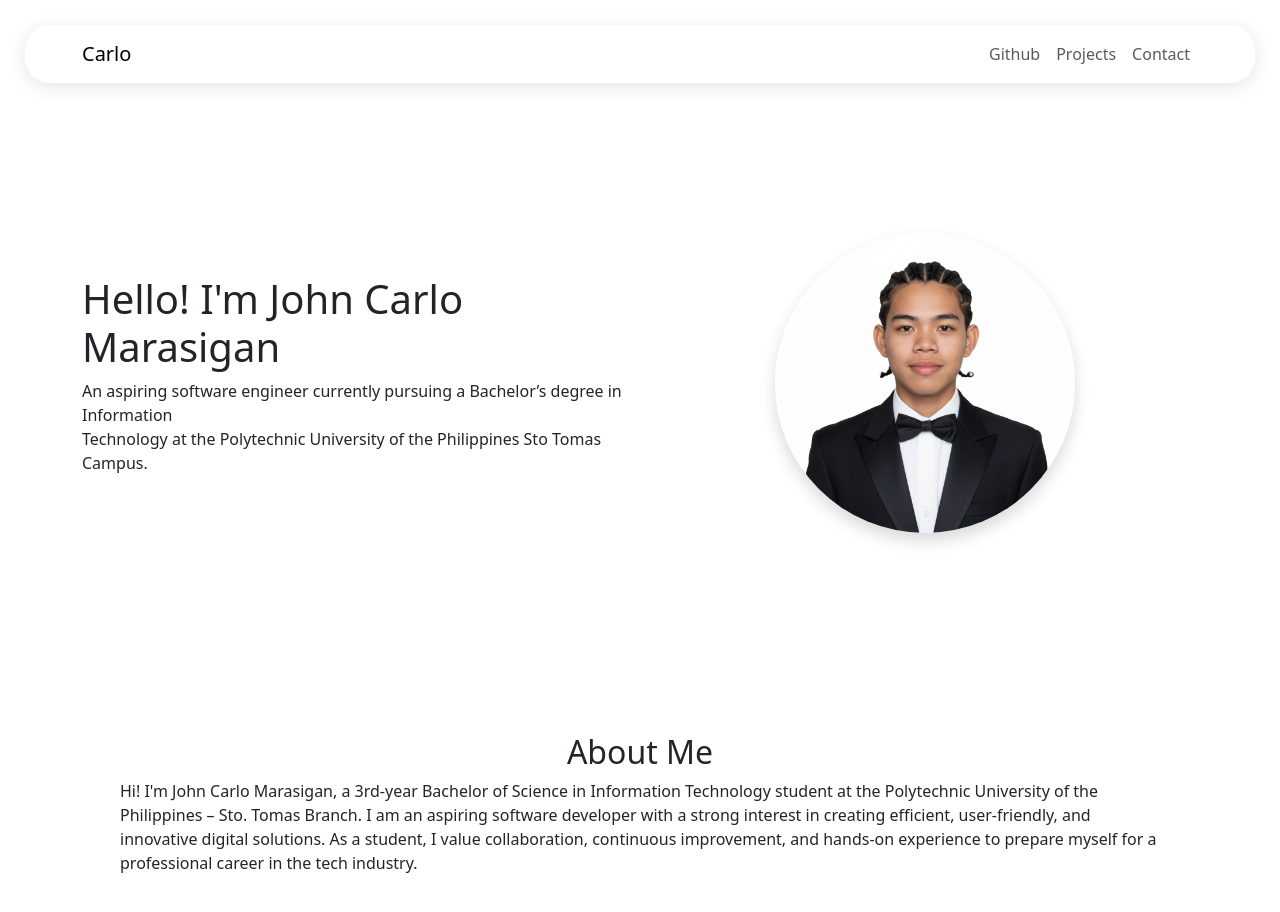
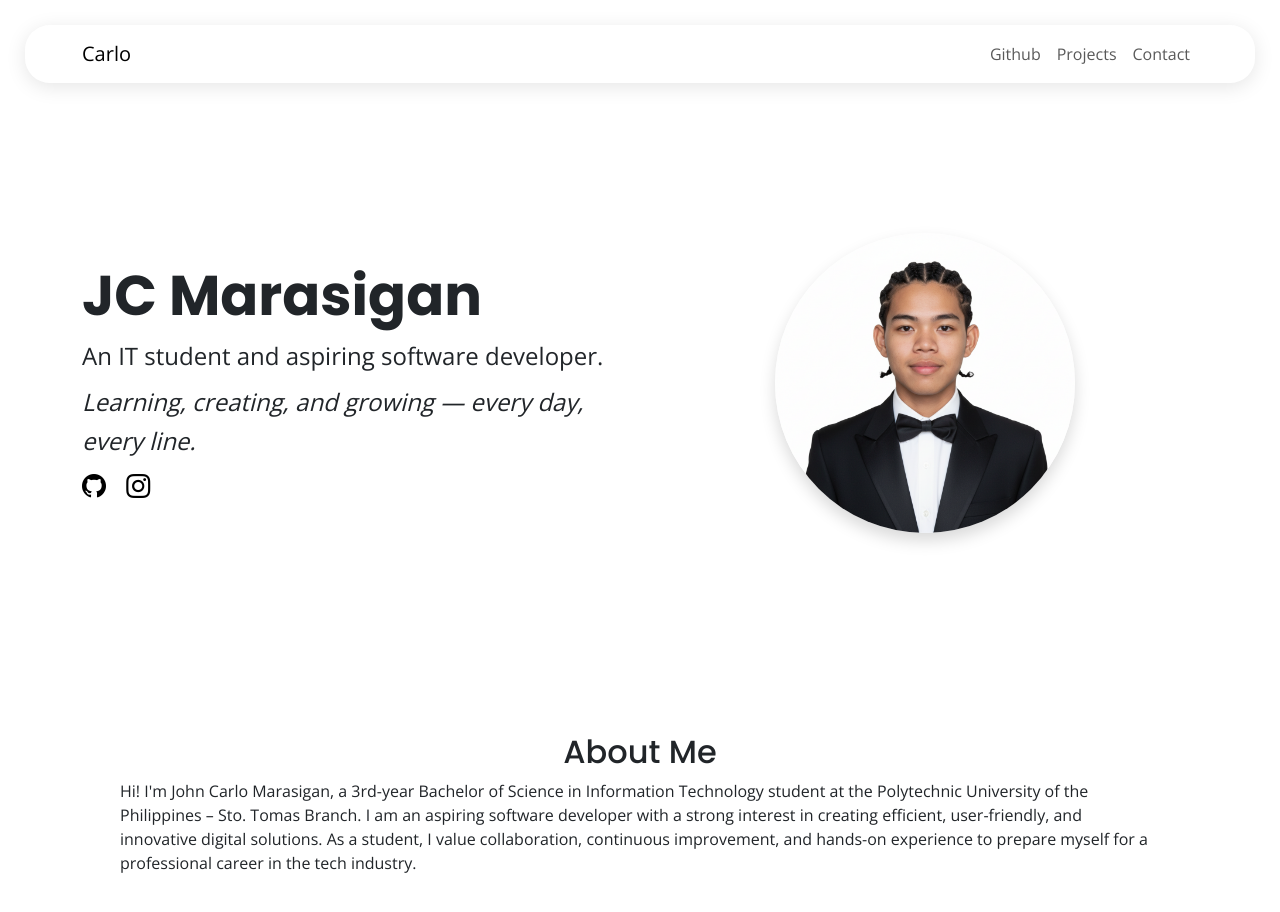
Before and after one commit to mjohncarlo/mjohncarlo.github.io, a plain HTML site: page index.html in a window 1280 px wide. Shown: the top 912 px of the page. Drawn offline with nearby package versions, Linux system fonts and the light colour scheme.

Commit message:
updated hero section content and changed font style and sizes

```diff
--- a/index.html
+++ b/index.html
@@ -8,6 +8,9 @@
     <link href="https://cdn.jsdelivr.net/npm/bootstrap@5.3.8/dist/css/bootstrap.min.css" rel="stylesheet"
         integrity="sha384-sRIl4kxILFvY47J16cr9ZwB07vP4J8+LH7qKQnuqkuIAvNWLzeN8tE5YBujZqJLB" crossorigin="anonymous">
     <link rel="stylesheet" href="style.css">
+    <link rel="stylesheet" href="https://cdn.jsdelivr.net/npm/bootstrap-icons@1.13.1/font/bootstrap-icons.min.css">
+    <link href="https://fonts.googleapis.com/css2?family=Open+Sans:wght@400;600&family=Poppins:wght@500;700&display=swap" rel="stylesheet">
+
 </head>
 
 <body>
@@ -33,9 +36,17 @@
     <div class="container" id="hero-section" style="margin-top: 150px;">
         <div class="row align-items-center">
             <div class="col-6">
-                <h1>Hello! I'm John Carlo Marasigan</h1>
-                <p>An aspiring software engineer currently pursuing a Bachelor’s degree in Information<br>
-                    Technology at the Polytechnic University of the Philippines Sto Tomas Campus.</p>
+                <h1>JC Marasigan</h1>
+                <p>An IT student and aspiring software developer.</p>
+                <p><i>Learning, creating, and growing — every day, every line.</i></p>
+                <div>
+                    <a href="https://github.com/mjohncarlo" style="text-decoration: none;">
+                        <i class="bi bi-github me-3"></i>
+                    </a>
+                    <a href="https://www.instagram.com/1crlo_?igsh=ZzdmdG9xNHRzeHBy" style="text-decoration: none;">
+                        <i class="bi bi-instagram"></i>
+                    </a>
+                </div>
             </div>
             <div class="col-6 text-center">
                 <img src="img/2x2.png" class="img-fluid rounded-circle shadow" width="300" alt="Jc's Picture">
--- a/style.css
+++ b/style.css
@@ -1,3 +1,11 @@
+body {
+  font-family: 'Open Sans', sans-serif;
+}
+
+h1, h2, h3, h4, h5, h6 {
+  font-family: 'Poppins', sans-serif;
+}
+
 .glass-navbar {
     background: rgba(255, 255, 255, 0.15);
     backdrop-filter: blur(10px);
@@ -13,6 +21,24 @@
 
 .nav-link:hover {
     color: #0066ff;
+}
+
+#hero-section h1 {
+    font-size: 3.5rem;
+    font-weight: 700;
+    margin-bottom: 0.5rem;
+}
+
+#hero-section p {
+    font-size: 1.5rem;
+    font-weight: 400;
+    line-height: 1.6;
+    margin-bottom: 0.5rem;
+}
+
+#hero-section a i {
+    font-size: 1.5rem;
+    color: black;
 }
 
 #about-sec {
```
